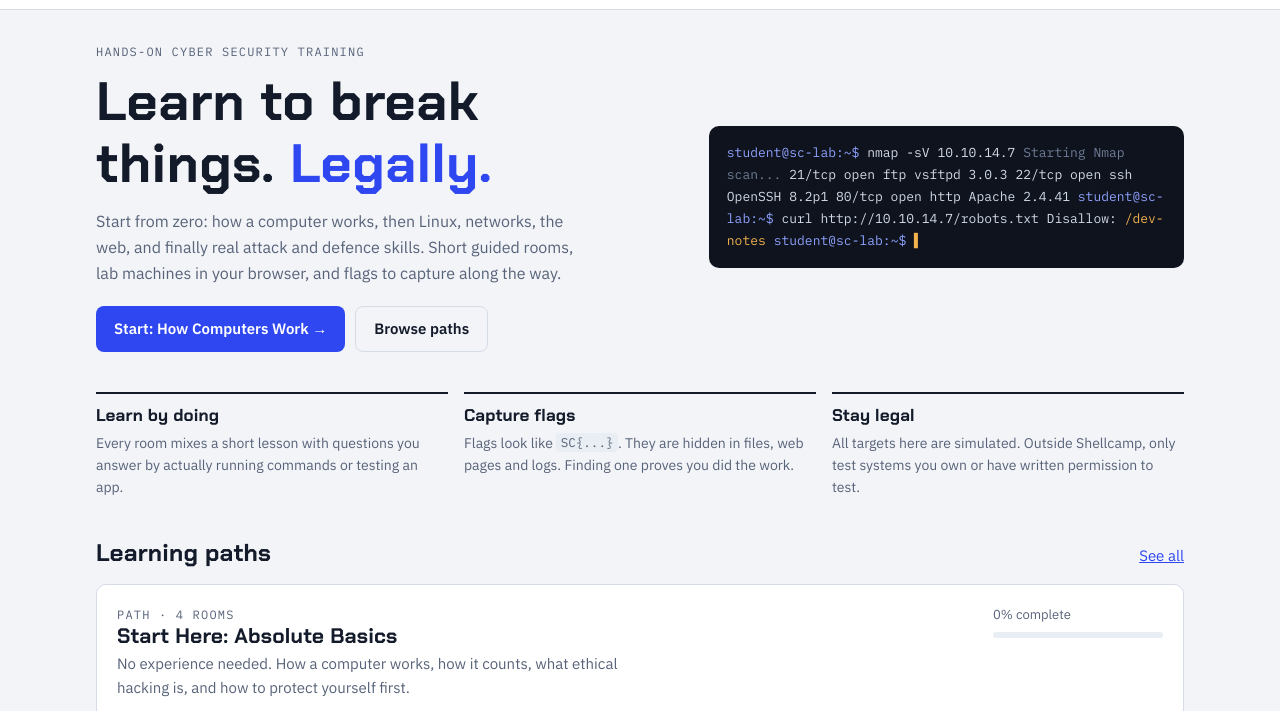
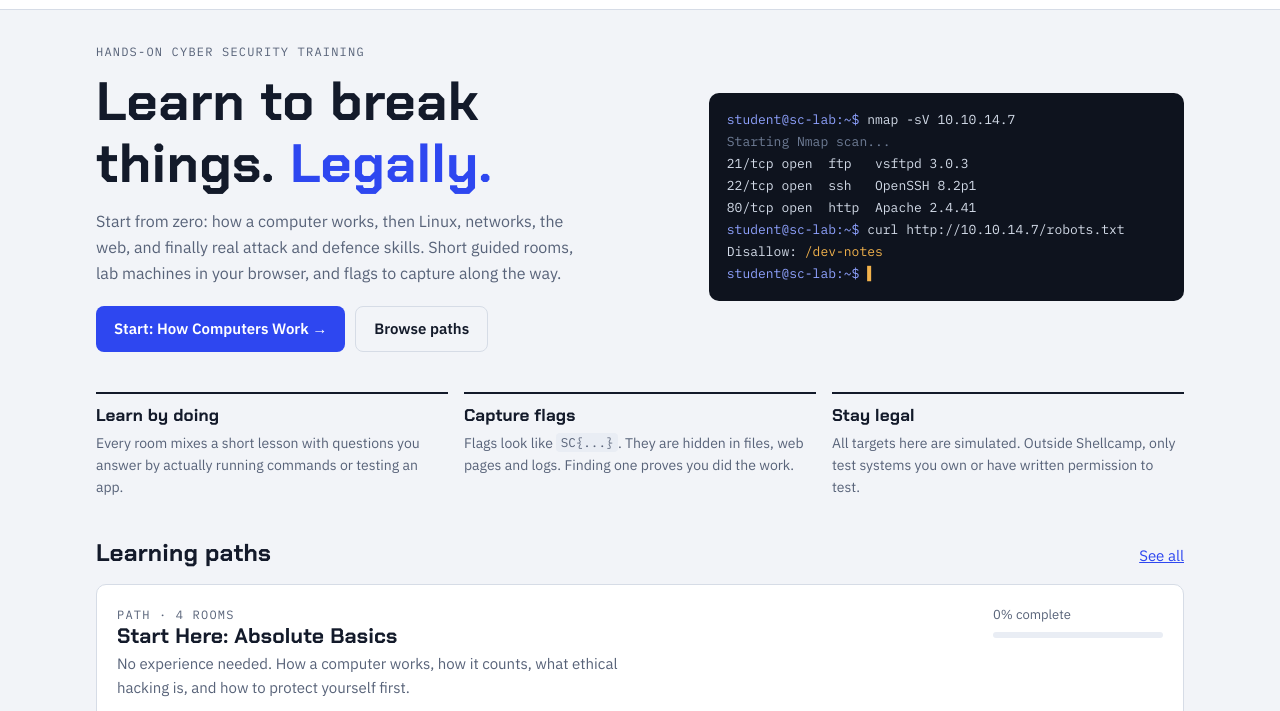
Before and after one commit to anayinjnani25/shellcamp, a plain HTML site: page index.html in a window 1280 px wide. Shown: the part 51-762 px from the top of the page. Drawn offline with Linux system fonts and the light colour scheme.

Commit message:
Fix line breaks in home page terminal preview
Co-Authored-By: Claude Opus 5.5 <noreply@anthropic.com>

```diff
--- a/index.html
+++ b/index.html
@@ -94,7 +94,7 @@ main { padding-block: 32px 64px; }
 .btn.ghost:hover { background: var(--surface-2); }
 .btn.small { padding: 6px 12px; font-size: 14px; }
 .hero-actions { display: flex; gap: 10px; flex-wrap: wrap; }
-.hero-term { background: var(--term-bg); color: var(--term-fg); font-family: var(--f-mono); font-size: 13px; border-radius: var(--radius); padding: 16px 18px; min-width: 0; line-height: 1.7; }
+.hero-term { background: var(--term-bg); color: var(--term-fg); font-family: var(--f-mono); font-size: 13px; border-radius: var(--radius); padding: 16px 18px; min-width: 0; line-height: 1.7; white-space: pre-wrap; overflow-x: auto; }
 .hero-term .p { color: var(--term-prompt); }
 .hero-term .h { color: var(--term-hl); }
 .hero-term .d { color: var(--term-dim); }
```
